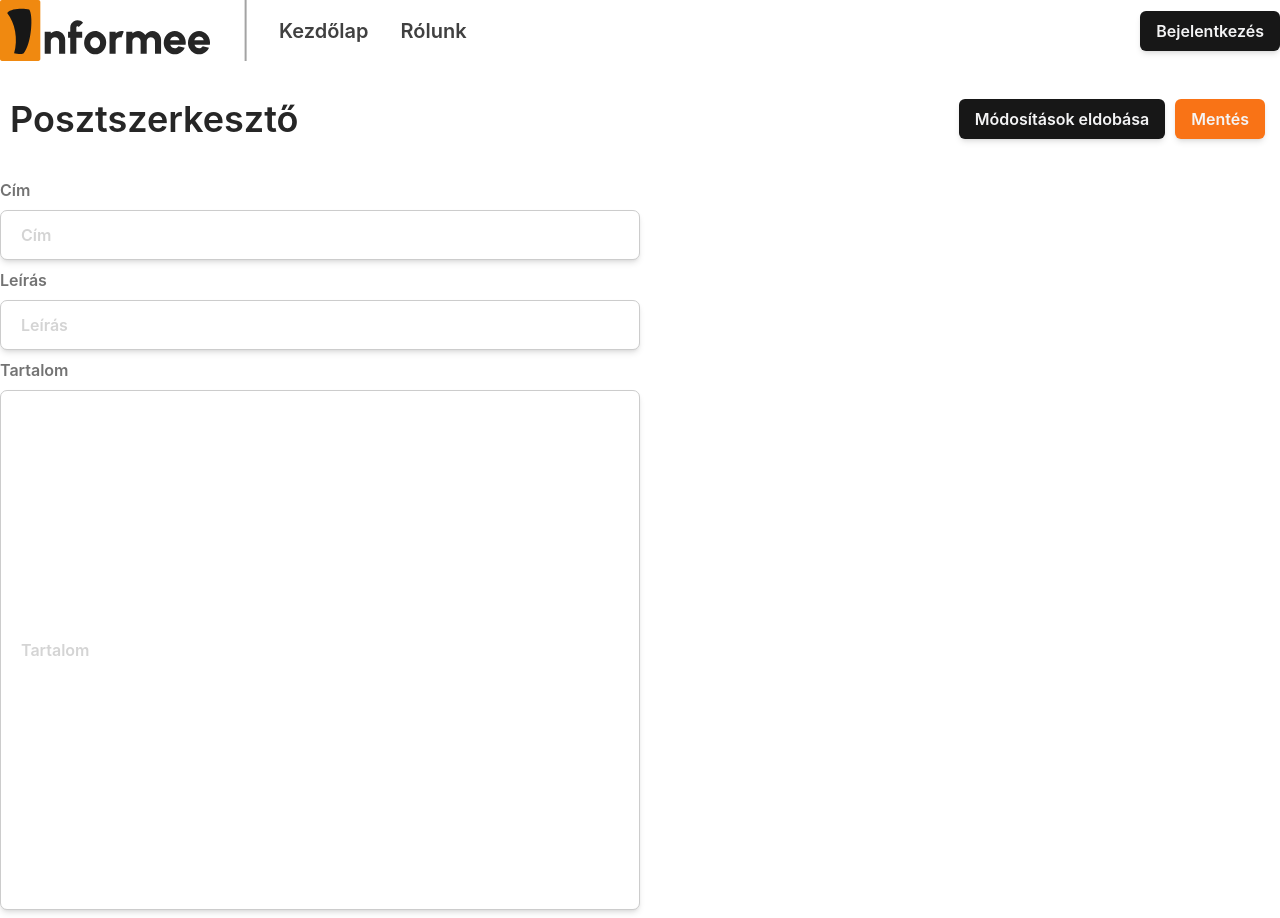
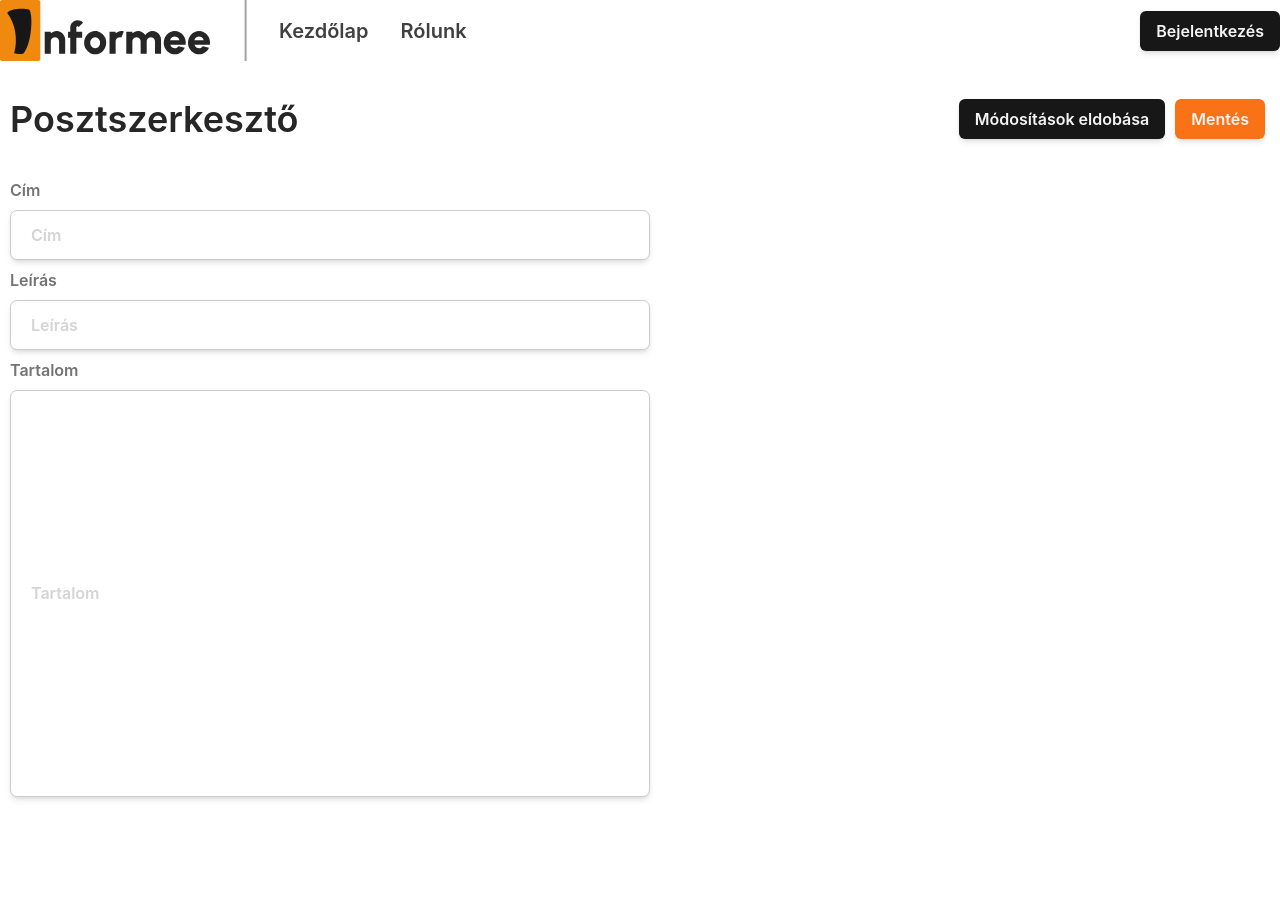
Before and after one commit to WR0NGTH3HU4/Informee, a Vue app: page /PosztSzerkeszto in a window 1280 px wide. After the commit the page ends 805 px from the top, so only its background shows below. Built offline with nearby package versions, Linux system fonts and the light colour scheme.

Commit message:
corrected postedit

```diff
--- a/src/assets/main.css
+++ b/src/assets/main.css
@@ -8,7 +8,10 @@
 @import url('https://fonts.googleapis.com/css2?family=Inter:wght@100..900&family=Urbanist:ital,wght@0,100..900;1,100..900&display=swap');
 
 html, body, #app {
-    min-height: 100vh;
+
+    height: 100%;
+    margin: 0;
+    padding: 0;
 }
 
 *{
--- a/src/components/Input.vue
+++ b/src/components/Input.vue
@@ -23,6 +23,7 @@ background: #E5E5E5;
 }
 ::placeholder {
 color: #D4D4D4;
+
 }
 input[type="text"]:disabled::placeholder {
 color: #A3A3A3;
--- a/src/components/Postediting.vue
+++ b/src/components/Postediting.vue
@@ -13,20 +13,27 @@
                 <h3>Leírás</h3>
                 <Input id="leriras" placeholder="Leírás"/>
             </div>
-            <div class="tartalom Title">
+            <div class="tartalom Title flex-grow">
                 <h3>Tartalom</h3>
                 <Input id="tartalom" placeholder="Tartalom"/>
             </div>
     </div>
 </template>
-<style scoped>
+<style lang="scss" scoped>
     .container{
-        @apply flex flex-col justify-center content-center
+        @apply flex flex-col justify-start content-center;
+        height: 100%;
+        margin: 0px 10px;
     }
     #tartalom{
-        height: 520px;
+        height: 92%;
+
+    }
+    #tartalom::placeholder {
+        vertical-align: top;
     }
     .Title{
         @apply text-neutral-500
     }
+
 </style>
```
Also changed, not shown: src/components/Navbar.vue (line endings or trailing spaces).
